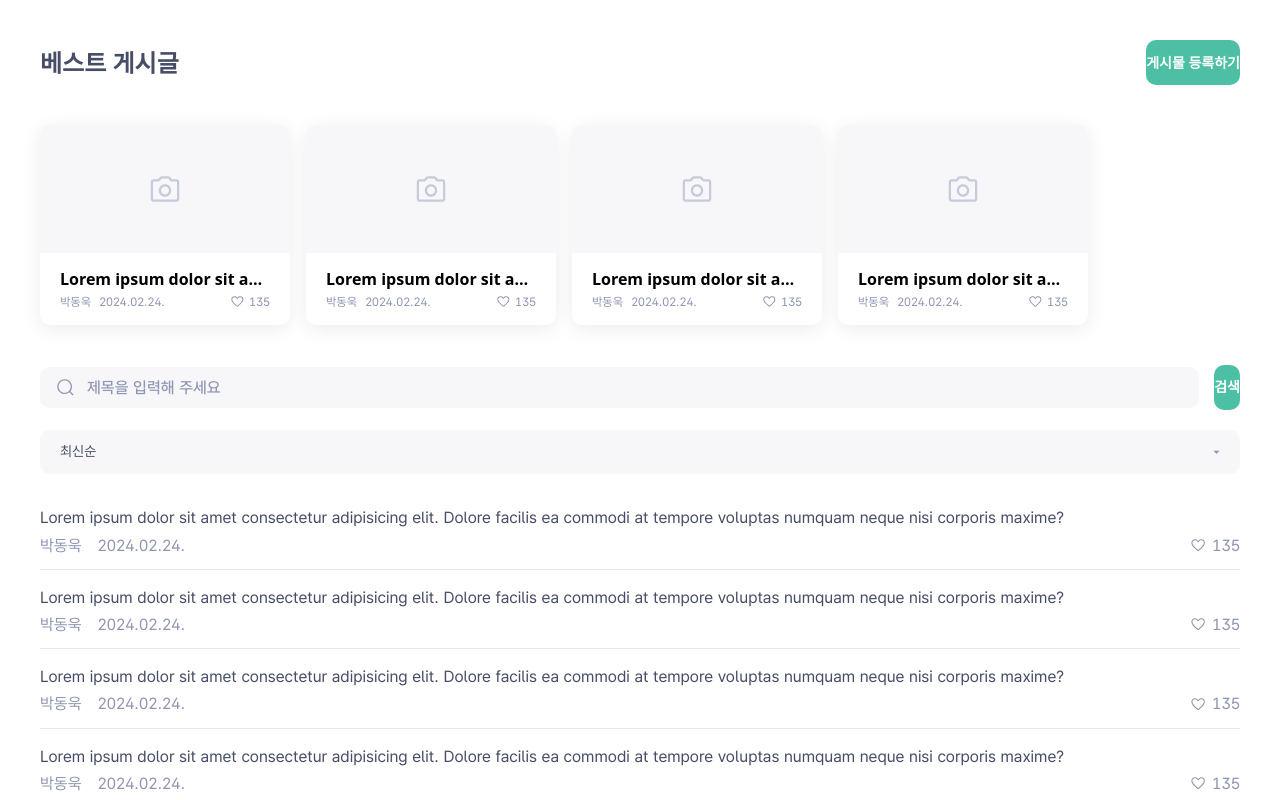
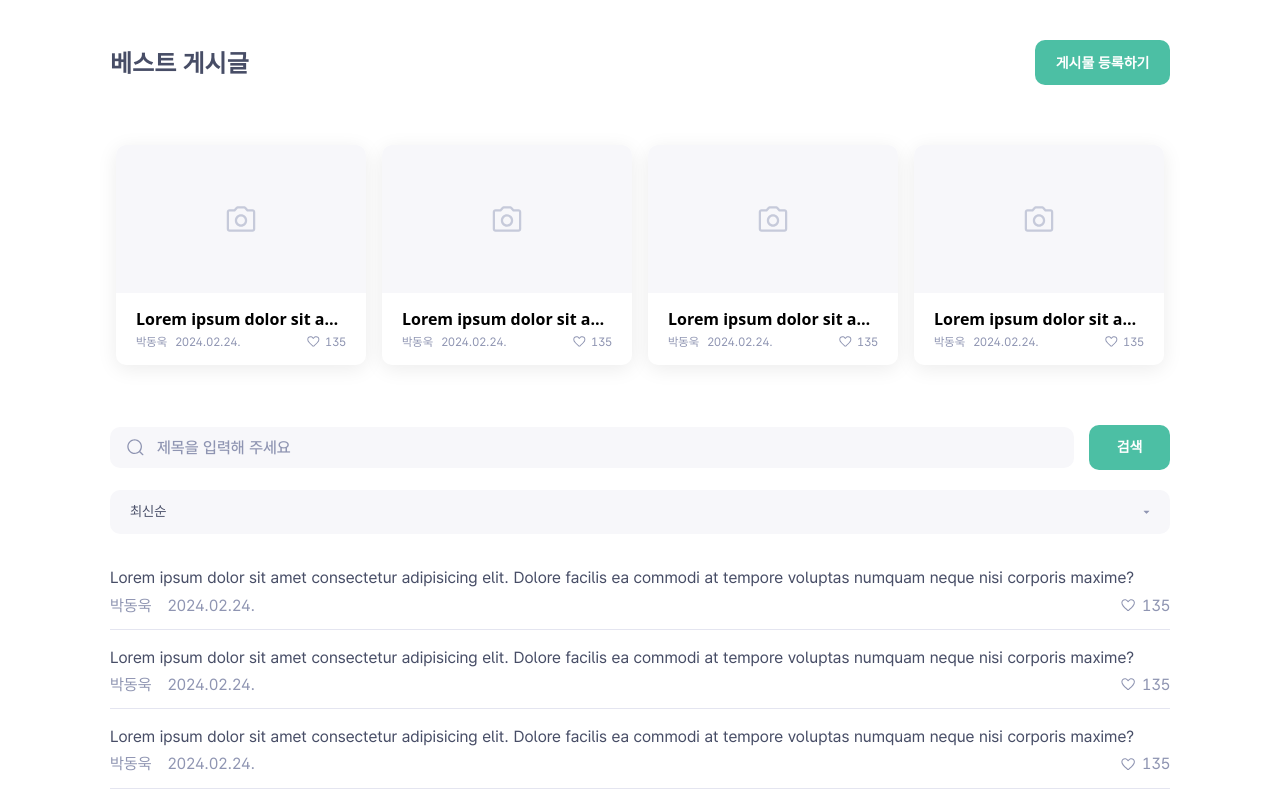
Before and after one commit to sprint6-part3/WeKitBucket, a Next.js app: page /boards in a window 1280 px wide. Shown: the top 800 px of the page. Built offline with nearby package versions, Linux system fonts and the light colour scheme; a web font is replaced by a local one.

Commit message:
✨ feat(best): 베스트 게시글 반응형 구현

```diff
--- a/package.json
+++ b/package.json
@@ -20,6 +20,7 @@
     "eslint-plugin-jsx-a11y": "^6.9.0",
     "eslint-plugin-react": "^7.34.3",
     "eslint-plugin-react-hooks": "^4.6.2",
+    "lodash": "^4.17.21",
     "next": "14.2.4",
     "react": "^18",
     "react-dom": "^18",
@@ -28,6 +29,7 @@
     "yarn": "^1.22.22"
   },
   "devDependencies": {
+    "@types/lodash": "^4.17.5",
     "@types/node": "^20",
     "@types/react": "^18",
     "@types/react-dom": "^18",
--- a/src/app/boards/components/Button.tsx
+++ b/src/app/boards/components/Button.tsx
@@ -1,14 +1,13 @@
 import React, { PropsWithChildren } from "react";
 
 interface IButtonProps extends PropsWithChildren {
-  px?: number;
+  padding?: boolean;
 }
 
-function Button({ px, children }: IButtonProps) {
-  const paddingX = px ? `px-[${px}px]` : "";
+function Button({ padding, children }: IButtonProps) {
   return (
     <button
-      className={`${paddingX} rounded-[10px] bg-primary-green-200 py-[10.5px] text-sm font-semibold leading-[1.7] text-white`}
+      className={`rounded-[10px] bg-primary-green-200 py-[10.5px] text-sm font-semibold leading-[1.7] text-white ${padding ? "px-[20.5px]" : "px-[27.5px]"}`}
     >
       {children}
     </button>
--- /dev/null
+++ b/src/app/boards/components/bestArticles/BestFlex.tsx
@@ -0,0 +1,18 @@
+import React from "react";
+import BestPostCard from "./BestPostCard";
+
+function BestFlex() {
+  const slides = Array.from({ length: 4 });
+
+  return (
+    <div className="mx-auto w-full max-w-[1180px] px-[60px] py-[40px]">
+      <ul className="grid grid-cols-2 gap-5 lg:grid-cols-4 lg:gap-4 lg:px-[6px]">
+        {slides.map(() => (
+          <BestPostCard />
+        ))}
+      </ul>
+    </div>
+  );
+}
+
+export default BestFlex;
--- a/src/app/boards/components/bestArticles/BestPostCard.tsx
+++ b/src/app/boards/components/bestArticles/BestPostCard.tsx
@@ -4,7 +4,7 @@ import CameraIcon from "@/assets/icons/camera.svg";
 
 function BestPostCard() {
   return (
-    <div className="h-[200px] w-[250px]">
+    <div className="h-[200px] w-[250px] sm:aspect-[1/0.73] sm:h-auto sm:w-full lg:aspect-[1/0.88]">
       <div className="flex h-full flex-col overflow-visible rounded-[10px] shadow-custom-shadow">
         <div className="flex-1">
           <div className="flex h-full items-center justify-center rounded-t-[10px] bg-primary-gray-100">
--- /dev/null
+++ b/src/app/boards/components/bestArticles/BestPostList.tsx
@@ -0,0 +1,13 @@
+import useWindowSize from "@/hooks/useWindowSize";
+import React from "react";
+import BestSwiper from "./BestSwiper";
+import BestFlex from "./BestFlex";
+
+function BestPostList() {
+  const windowSize = useWindowSize();
+  const isMobile = windowSize < 640;
+
+  return <div className="w-full overflow-hidden">{isMobile ? <BestSwiper /> : <BestFlex />}</div>;
+}
+
+export default BestPostList;
--- a/src/app/boards/components/bestArticles/BestSwiper.tsx
+++ b/src/app/boards/components/bestArticles/BestSwiper.tsx
@@ -1,8 +1,13 @@
-import React, { PropsWithChildren } from "react";
-import { Swiper } from "swiper/react";
+"use client";
+
+import React from "react";
+import { Swiper, SwiperSlide } from "swiper/react";
 import "swiper/css";
+import BestPostCard from "./BestPostCard";
 
-function BestSwiper({ children }: PropsWithChildren) {
+function BestSwiper() {
+  const slides = Array.from({ length: 4 });
+
   return (
     <Swiper
       spaceBetween={16}
@@ -13,7 +18,11 @@ function BestSwiper({ children }: PropsWithChildren) {
       observeSlideChildren
       className="w-full max-w-[1240px] !pl-5 sm:!px-5"
     >
-      {children}
+      {slides.map((slide, idx) => (
+        <SwiperSlide key={String(idx + 1)} style={{ width: "auto" }} className="py-5">
+          <BestPostCard />
+        </SwiperSlide>
+      ))}
     </Swiper>
   );
 }
--- a/src/app/boards/components/search/SearchForm.tsx
+++ b/src/app/boards/components/search/SearchForm.tsx
@@ -6,7 +6,7 @@ function SearchForm() {
   return (
     <form className="flex w-full items-center gap-[15px]">
       <SearchInput />
-      <Button px={27.5}>검색</Button>
+      <Button>검색</Button>
     </form>
   );
 }
--- a/src/app/boards/page.tsx
+++ b/src/app/boards/page.tsx
@@ -1,40 +1,29 @@
 "use client";
 
-import { SwiperSlide } from "swiper/react";
 import "swiper/css";
 import Link from "next/link";
 import Dropdown from "./components/Dropdown";
-import BestPostCard from "./components/bestArticles/BestPostCard";
-import BestSwiper from "./components/bestArticles/BestSwiper";
 import PostList from "./components/PostList";
 import SearchForm from "./components/search/SearchForm";
 import Button from "./components/Button";
+import BestPostList from "./components/bestArticles/BestPostList";
 
 function Board() {
-  const slides = Array.from({ length: 4 });
   const posts = Array.from({ length: 10 });
 
   return (
     <div className="mx-auto mb-[57px] mt-10 grid gap-5">
       {/* 베스트 게시글 */}
       <section className="grid gap-5">
-        <div className="mx-auto flex w-full max-w-[1240px] items-center justify-between px-5">
+        <div className="mx-auto flex w-full max-w-[1180px] items-center justify-between px-5 sm:px-[60px]">
           <h2 className="text-2xl font-semibold leading-[1.3] text-primary-gray-500">베스트 게시글</h2>
           <Link href="/addboard">
-            <Button px={20.5}>게시물 등록하기</Button>
+            <Button padding>게시물 등록하기</Button>
           </Link>
         </div>
-        <div className="w-full overflow-hidden">
-          <BestSwiper>
-            {slides.map((slide, idx) => (
-              <SwiperSlide key={String(idx + 1)} style={{ width: "auto" }} className="py-5">
-                <BestPostCard />
-              </SwiperSlide>
-            ))}
-          </BestSwiper>
-        </div>
+        <BestPostList />
       </section>
-      <section className="mx-auto grid w-full max-w-[1240px] gap-[30px] px-5">
+      <section className="mx-auto grid w-full max-w-[1180px] gap-[30px] px-5 sm:px-[60px]">
         {/* 검색 및 정렬 영역 */}
         <div className="flex flex-col items-center justify-center gap-5">
           <SearchForm />
--- /dev/null
+++ b/src/hooks/useWindowSize.ts
@@ -0,0 +1,21 @@
+import { debounce } from "lodash";
+import { useEffect, useState } from "react";
+
+const useWindowSize = () => {
+  const [windowSize, setWindowSize] = useState(0);
+
+  useEffect(() => {
+    const handleResize = () => {
+      setWindowSize(window.innerWidth);
+    };
+
+    handleResize();
+    const debouncedHandleResize = debounce(handleResize, 300);
+    window.addEventListener("resize", debouncedHandleResize);
+    return () => window.removeEventListener("resize", debouncedHandleResize);
+  }, []);
+
+  return windowSize;
+};
+
+export default useWindowSize;
```
Also changed, not shown: 1 other file (tests, documents, lock files or other folders).
